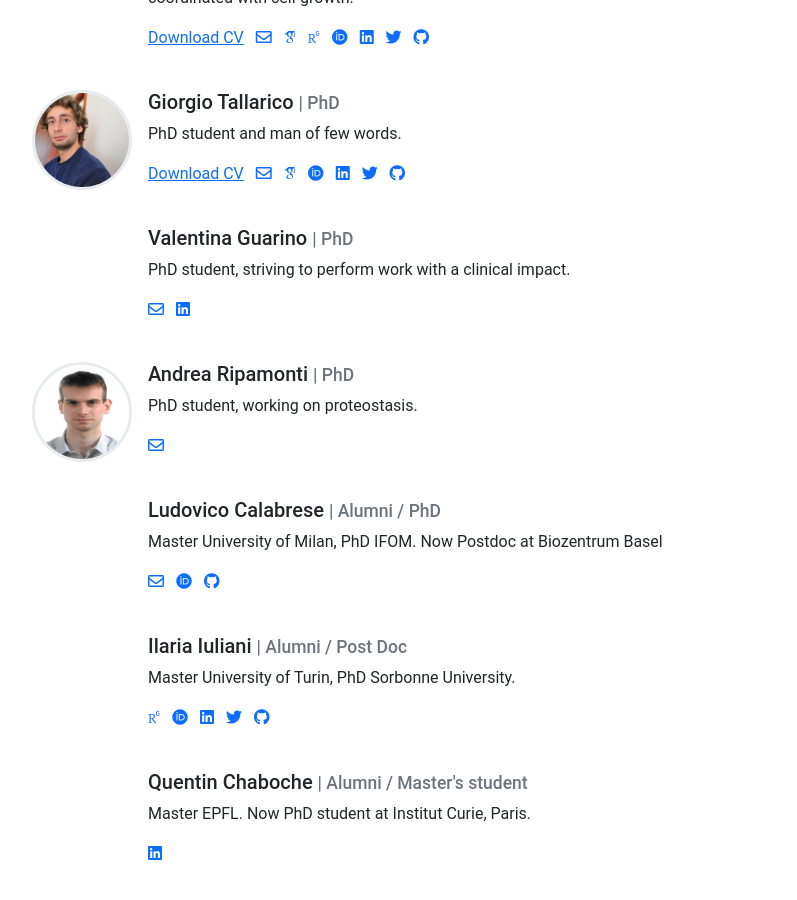
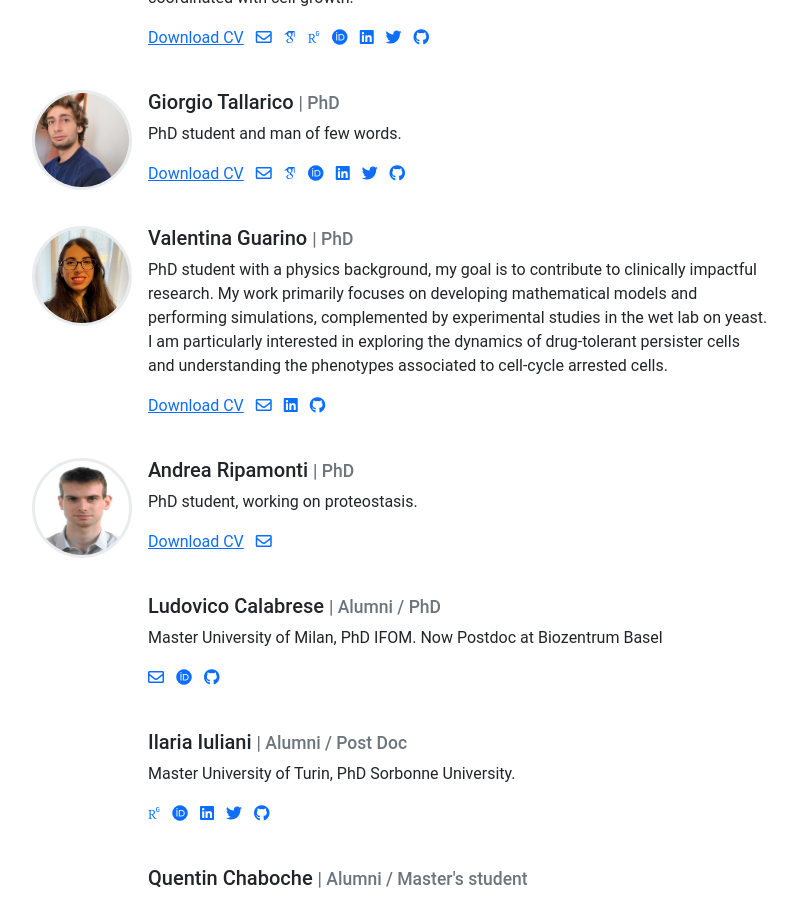
Before and after one commit to guarinovale/spcg-site, a Jekyll site: the page built from pages/people.md, in a window 1280 px wide and 900 px high, scrolled down 1265 px. Shown: the whole window, without its empty margins (240-1037 px from the left). Built offline with Jekyll 4.4.1, drawn with Linux system fonts in a browser that asks for light colours; some web fonts are replaced.

Commit message:
Update _team.yml

```diff
--- a/_data/team.yml
+++ b/_data/team.yml
@@ -78,24 +78,24 @@
 
 - name: Valentina Guarino
   role: PhD
-  # image: /images/people_vg.jpg
+  image: /images/people_vg.jpg
   description: >
-    PhD student, striving to perform work with a clinical impact.
-  # cv: vgCV.pdf
+    PhD student with a physics background, my goal is to contribute to clinically impactful research. My work primarily focuses on developing mathematical models and performing simulations, complemented by experimental studies in the wet lab on yeast. I am particularly interested in exploring the dynamics of drug-tolerant persister cells and understanding the phenotypes associated to cell-cycle arrested cells.
+  cv: vgCV.pdf
   email: valentina.guarino@ifom.eu
   #scholar:
   #researchgate:
   #orcid:
   in: https://it.linkedin.com/in/valentina-guarino-8158781a5
   #twitter:
-  #github:
+  github: guarinovale
 
 - name: Andrea Ripamonti
   role: PhD
   image: /images/people_ar.jpg
   description: >
     PhD student, working on proteostasis.
-  # cv: arCV.pdf
+  cv: arCV.pdf
   email: andrea.ripamonti@ifom.eu
   #scholar:
   #researchgate:
```
Also changed, not shown: 1 other file.
